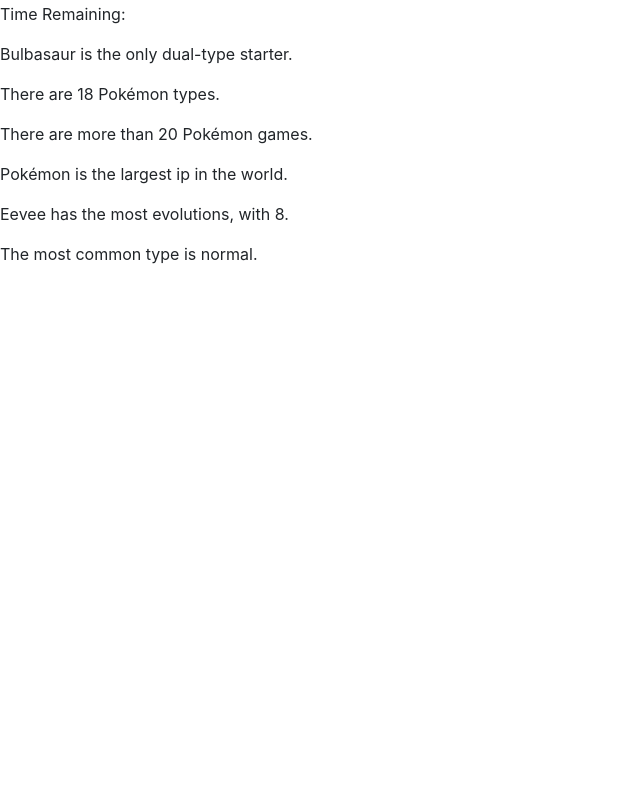
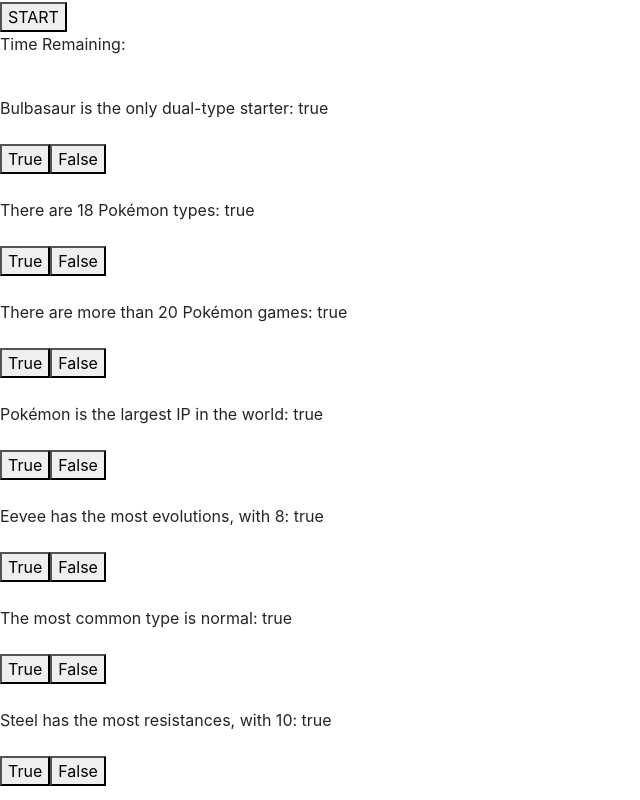
Before and after one commit to aanielson/TriviaGame, a plain HTML site: page index.html in a window 1280 px wide. Shown: the part 54-854 px from the top of the page, without its empty margins (0-640 px from the left). Before the commit the page ends 800 px from the top, so only its background shows below. Drawn offline with nearby package versions, Linux system fonts and the light colour scheme.

Commit message:
switched the questions to display in the js file through a function and for loop

```diff
--- a/assets/javascript/game.js
+++ b/assets/javascript/game.js
@@ -0,0 +1,75 @@
+//create variables for correct answers, incorrect answers, and unanswered
+var correct = 0;
+var incorrect = 0;
+var unanswered = 8;
+//create array of objects for questions;
+var questions = [
+    {
+        question: "Bulbasaur is the only dual-type starter",
+        answer: "true"
+    },
+    {
+        question: "There are 18 Pokémon types",
+        answer: "true"
+    },
+    {
+        question: "There are more than 20 Pokémon games",
+        answer: "true"
+    },
+    {
+        question: "Pokémon is the largest IP in the world",
+        answer: "true"
+    },
+    {
+        question: "Eevee has the most evolutions, with 8",
+        answer: "true"
+    },
+    {
+        question: "The most common type is normal",
+        answer: "true"
+    },
+    {
+        question: "Steel has the most resistances, with 10",
+        answer: "true"
+    },
+    {
+        question: "Normal and ice have the fewest resistances, with 1 apiece",
+        answer: "true"
+    },
+];
+console.log(questions);
+console.log(questions[0].question);
+console.log(questions[0].answer);
+//display "start" button at the beginning
+
+//when "start" is pressed, change the display to show the 8 questions
+listQuestions();
+function listQuestions() {
+    $(".display").append("<span><p>Time Remaining: <div id='timer'></div></p></span><br>");
+
+    for (i=0; i <= questions.length; i++) {
+        var ask = questions[i].question;
+        var guess = questions[i].answer;
+        console.log(ask);
+        var trueButton = "<button val='true' id=''>True</button>";
+        var falseButton = "<button val='false' id=''>False</button>";
+        $(".display").append(ask + ": " + guess + "<br></br>" + trueButton + falseButton + "<br></br>" );
+
+    }
+}
+//calculate questions 1-8
+//if correct answer is selected, add to "correct" variable and subtract from unanswered
+//else if incorrect answer is selected, add to "incorrect" variable and subtract from unanswered
+//make it so that only one option can be selected
+    //question 1
+    //question 2
+    //question 3
+    //question 4
+    //question 5
+    //question 6
+    //question 7
+    //question 8
+
+//function "done" to update the display with correct, incorrect, and unanswered questions
+    //call that function when timer runs out
+    //call that function when "done" button is clicked
--- a/index.html
+++ b/index.html
@@ -13,19 +13,7 @@
     <div class="main">
         <h1>Pokemon Trivia!</h1>
         <div class="display">
-            <span><p>Time Remaining: <div id="timer"></div></p></span>
-            <p>Bulbasaur is the only dual-type starter.</p>
-            <div id="question-1"></div>
-            <p>There are 18 Pokémon types.</p>
-            <div id="question-2"></div>
-            <p>There are more than 20 Pokémon games.</p>
-            <div id="question-3"></div>
-            <p>Pokémon is the largest ip in the world.</p>
-            <div id="question-4"></div>
-            <p>Eevee has the most evolutions, with 8.</p>
-            <div id="question-5"></div>
-            <p>The most common type is normal.</p>
-            <div id="question-6"></div>
+            <button id="start">START</button>
         </div>
     </div>
     <script src="assets/javascript/game.js"></script>
```
